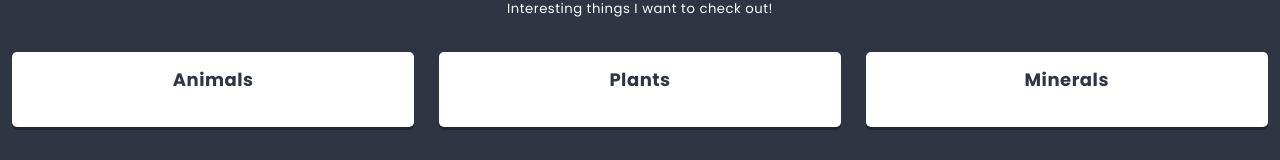
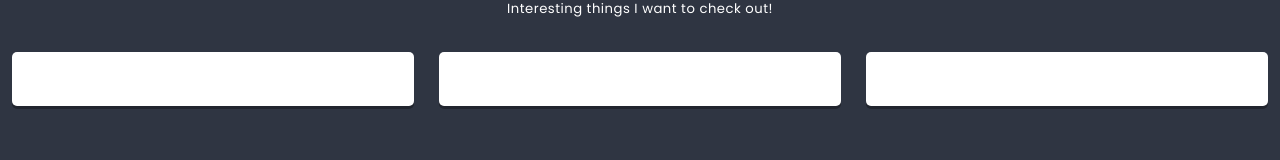
Before and after one commit to MarcinSkowronek27/react-lessons, a React app: page / in a window 1280 px wide. Shown: the part 380-540 px from the top of the page. Built offline with nearby package versions, Linux system fonts and the light colour scheme.

Commit message:
Problem with titles show

```diff
--- a/src/components/List/List.js
+++ b/src/components/List/List.js
@@ -29,9 +29,9 @@ class List extends React.Component {
           {ReactHtmlParser(this.props.description)}
         </div>
         <div className={styles.columns}>
-          <Column titleCol={'Animals'} />
-          <Column titleCol={'Plants'} />
-          <Column titleCol={'Minerals'} />
+          {this.state.columns.map(({ key, ...columnProps }) => (
+            <Column key={key} {...columnProps} />
+          ))}
         </div>
       </section>
     )
```
